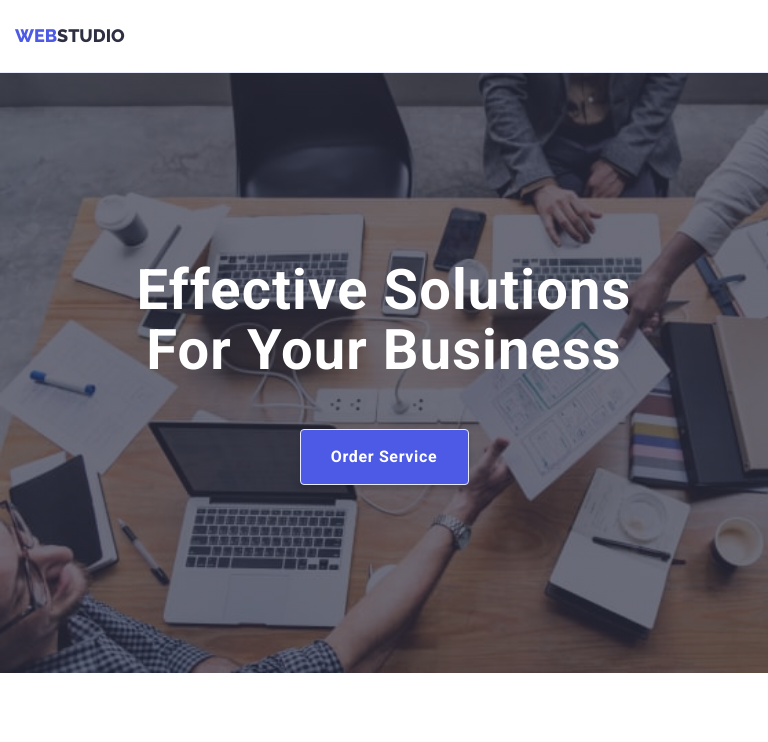
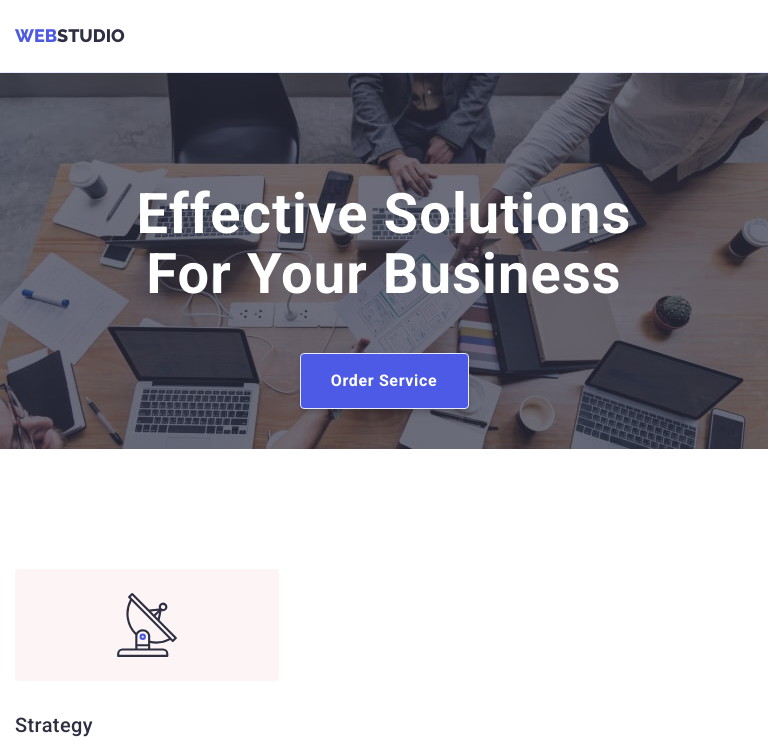
Before and after one commit to Oleksandr1joa/homework-7, a plain HTML site: page index.html in a window 768 px wide. Shown: the top 742 px of the page. Drawn offline with nearby package versions, Linux system fonts and the light colour scheme.

Commit message:
Update styles.css

```diff
--- a/css/styles.css
+++ b/css/styles.css
@@ -352,10 +352,10 @@ text-transform: capitalize;
 color: #FFFFFF;
     }
     .hero-position {
-    padding-top: 188px;
-    padding-bottom: 188px;
-    padding-left: 30px;
-    padding-right: 30px;
+    padding-top: 112px;
+    padding-bottom: 72px;
+    padding-left: 54px;
+    padding-right: 54px;
     max-width: 100%;
     height: auto;
 }
@@ -370,8 +370,10 @@ width: 500px;
 justify-content: center;
 }
 .hero-position {
-    padding-top: 188px;
-    padding-bottom: 188px;
+    padding-top: 112px;
+    padding-bottom: 40px;
+    padding-left: 137px;
+    padding-right: 137px;
     max-width: 100%;
     height: auto;
 }
```
